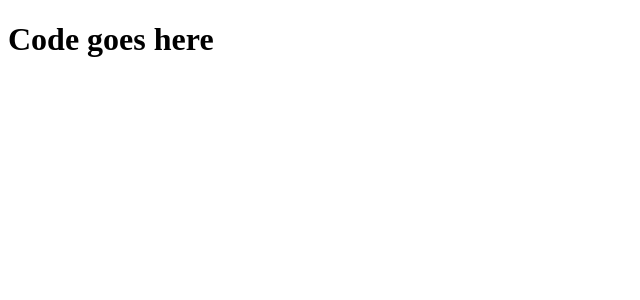
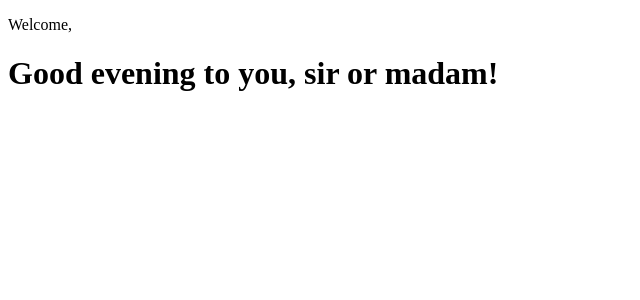
Before and after one commit to sammieeblaq/react-app, a React (Create React App) app: page / in a window 1280 px wide. Shown: the top 300 px of the page, without its empty margins (0-640 px from the left). Built offline with nearby package versions, Linux system fonts and the light colour scheme.

Commit message:
converted functional components to class based components

```diff
--- a/src/App.js
+++ b/src/App.js
@@ -1,14 +1,47 @@
 import React, { Component } from 'react'
-import './App.css'
+import "./App.css"
+
 
 class App extends Component {
 	render() {
 		return (
 			<div>
-				<h1>Code goes here</h1>
+				<Header />
+				<Greeting />
 			</div>
 		)
 	}
 }
 
-export default App;
+class Header extends Component {
+	render() {
+		return (
+			<header>
+				<p>Welcome, { this.props.username } </p>
+			</header>
+		)
+	}
+}
+
+class Greeting extends Component {
+	render() {
+		const date = new Date()
+		const hours = date.getHours()
+		let timeOfDay
+
+		if (hours < 12) {
+			timeOfDay = "morning"
+		} else if (hours >= 12 && hours < 17) {
+			timeOfDay = "afternoon"
+		} else {
+			timeOfDay = "evening"
+		}
+		return (
+			<div>
+				<h1>Good { timeOfDay } to you, sir or madam! </h1>
+			</div>
+		)
+	}
+}
+
+export default App
```
